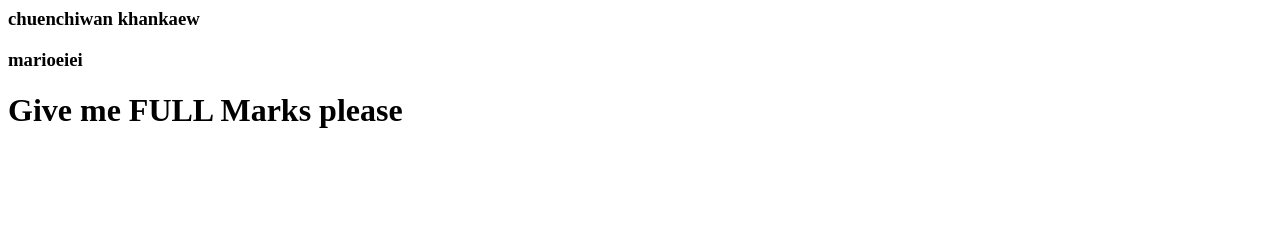
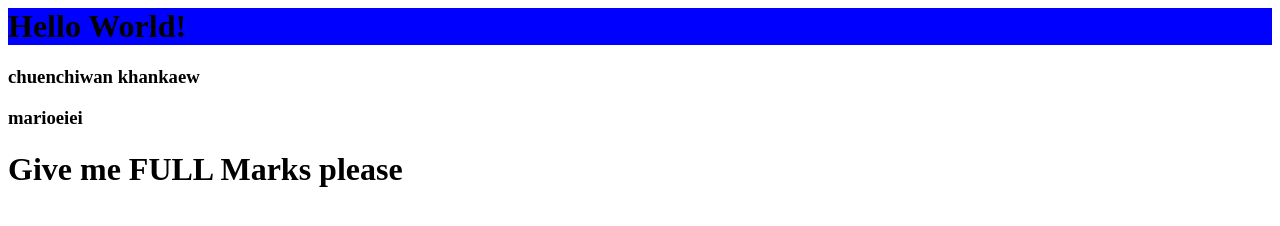
Before and after one commit to marioeiei/myweb, a plain HTML site: page index.html in a window 1280 px wide. Drawn offline with Linux system fonts and the light colour scheme.

Commit message:
Update index.html

```diff
--- a/index.html
+++ b/index.html
@@ -1,5 +1,5 @@
 <html>
-  <h1 style="background-color:blue;"Hello World!</h1>
+  <h1 style="background-color:blue;">Hello World!</h1>
   <h3>chuenchiwan khankaew</h3>
   <h3>marioeiei</h3>
   <h1>Give me FULL Marks please</h1>
```
